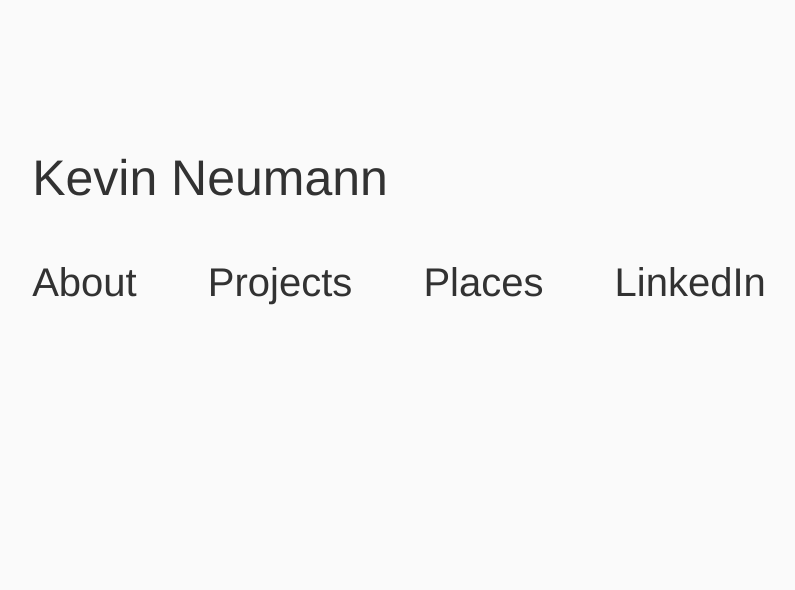
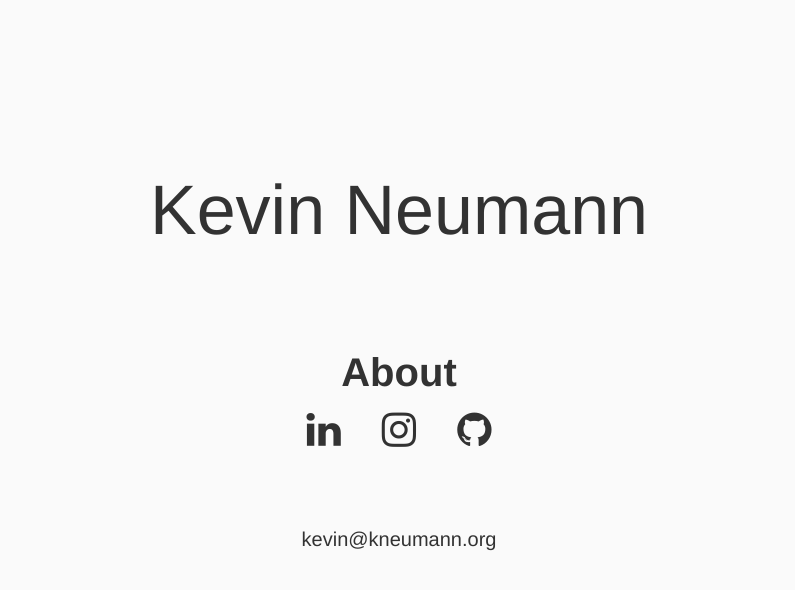
Before and after one commit to neumannk/neumannk.github.io, a Jekyll site: the page built from index.html, in a window 1280 px wide. Shown: the top 590 px of the page, without its empty margins (241-1036 px from the left). Built offline with Jekyll 4.4.1, drawn with Linux system fonts in a browser that asks for light colours.

Commit message:
simplify and clean up

```diff
--- a/_config.yml
+++ b/_config.yml
@@ -1,7 +1,6 @@
 # Site settings
 title: Kevin Neumann
 email: kevin@kneumann.org
-description: "I'm a software developer."
 baseurl: ""
 url: "https://www.kneumann.org"
 
@@ -11,3 +10,4 @@
 
 plugins:
   - jekyll-seo-tag
+  - jekyll-sitemap
--- a/_includes/fp-links.html
+++ /dev/null
@@ -1,23 +0,0 @@
-<span>
-    <a class="fp-link" href="/about">
-        About
-    </a>
-</span>
-
-<span>
-    <a class="fp-link" href="/projects">
-        Projects
-    </a>
-</span>
-
-<span>
-    <a class="fp-link" href="/places">
-        Places
-    </a>
-</span>
-
-<span>
-    <a class="fp-link" href="https://www.linkedin.com/in/kevin-neumann-392a148a">
-        LinkedIn
-    </a>
-</span>
--- a/_includes/header.html
+++ b/_includes/header.html
@@ -1,5 +1,5 @@
 <!DOCTYPE html>
-<html>
+<html lang="en">
     <head>
         <!-- Global site tag (gtag.js) - Google Analytics -->
         <script async src="https://www.googletagmanager.com/gtag/js?id=UA-111601946-1"></script>
@@ -13,10 +13,7 @@
         <meta charset="utf-8">
         <meta http-equiv="X-UA-Compatible" content="IE=edge">
         <meta name="viewport" content="width=device-width,initial-scale=1">
-        <meta name="description" content="{{ site.description }}">
-        <title>
-                {% if page.title %}{{ page.title }}{% else %}{{ site.title }}{% endif %}
-        </title>
+        <link rel="stylesheet" href="https://cdnjs.cloudflare.com/ajax/libs/font-awesome/4.7.0/css/font-awesome.min.css">
         <link rel="stylesheet" href="/css/main.css">
         {% seo %}
     </head>
--- a/css/main.css
+++ b/css/main.css
@@ -27,70 +27,26 @@
     max-width: 740px;
 }
 
-.fp-link {
+.index-header {
+    text-align: center;
+    font-family: Helvetica, Arial, sans-serif;
+    font-size: 70px;
+    color: rgba(0,0,0,.8);
+    margin-top: 170px;
+    margin-bottom: 100px;
+}
+
+.index-links {
+    text-align: center;
     font-size: 40px;
-    margin: 30px;
-    display: inline;
     font-weight: 400;
 }
 
-.content-desktop {
-    text-align: center;
-    margin-top: 260px;
-    display: block;
+.icon {
+    margin: 15px;
 }
 
-.content-mobile {
-    display: none;
-    text-align: center;
+.email {
+    font-size: 20px;
+    font-weight: 375;
 }
-
-.content-404 {
-    margin-top: 0px;
-}
-
-#fp-outer-span {
-    position: relative;
-}
-
-.title-header {
-    position: absolute;
-    top: 100%;
-    left: 0;
-    margin-left: 30px;
-    font-family: Helvetica, Arial, sans-serif;
-    font-size: 50px;
-    color: rgba(0,0,0,.8);
-    margin-top: -150px;
-}
-
-.title-header-mobile {
-    position: relative !important;
-    margin: 30px !important;
-    margin-bottom: 50px;
-    font-family: Helvetica, Arial, sans-serif;
-    font-size: 50px;
-    color: rgba(0,0,0,.8);
-}
-
-.title-header-404 {
-    margin-left: 0px !important;
-    margin-right: 0px !important;
-    margin-top: 100px !important;
-    margin-bottom: 50px !important;
-    position: relative !important;
-}
-
-@media screen and (max-width: 1150px) {
-    .fp-link {
-        display: block;
-    }
-
-    .content-desktop {
-        display: none;
-    }
-
-    .content-mobile {
-        display: block;
-    }
-}
--- a/index.html
+++ b/index.html
@@ -5,24 +5,17 @@
 {% include header.html %}
 
 <body>
-    <div class="content-desktop">
-        <span id="fp-outer-span">
-            <span class="title-header">
-                Kevin Neumann
-            </span>
-
-            {% include fp-links.html %}
-
-        </span>
+    <div class="index-header">
+        Kevin Neumann
     </div>
-
-    <div class="content-mobile">
-        <div class="title-header title-header-mobile">
-            Kevin Neumann
-        </div>
-
-        {% include fp-links.html %}
-
+    <div class="index-links">
+        <a href="/about">About</a>
+        <br>
+        <a class="icon fa fa-linkedin" href="https://www.linkedin.com/in/kevin-neumann-392a148a"></a>
+        <a class="icon fa fa-instagram" href="https://www.instagram.com/neumee500/"></a>
+        <a class="icon fa fa-github" href="https://github.com/neumannk"></a>
+        <br><br>
+        <a class="email" href="mailto:kevin@kneumann.org">kevin@kneumann.org</a>
     </div>
 </body>
 
```
Also changed, not shown: 404.html (+4 -21 lines), Gemfile (added, +34 -0 lines), about.md (+4 -8 lines), places.md (deleted, +0 -13 lines), projects.md (deleted, +0 -17 lines), Gemfile.lock (added), 1 other file.
